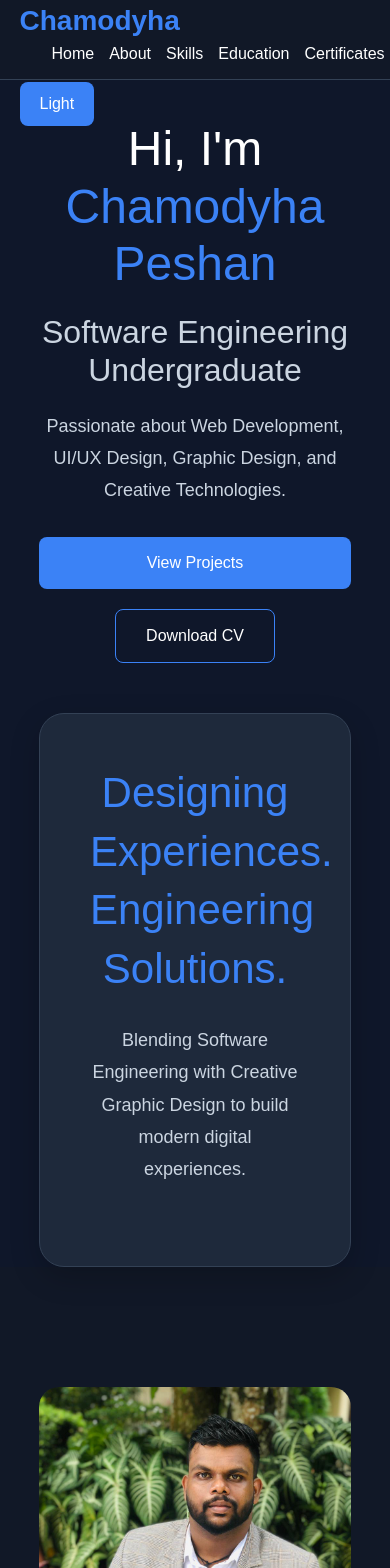
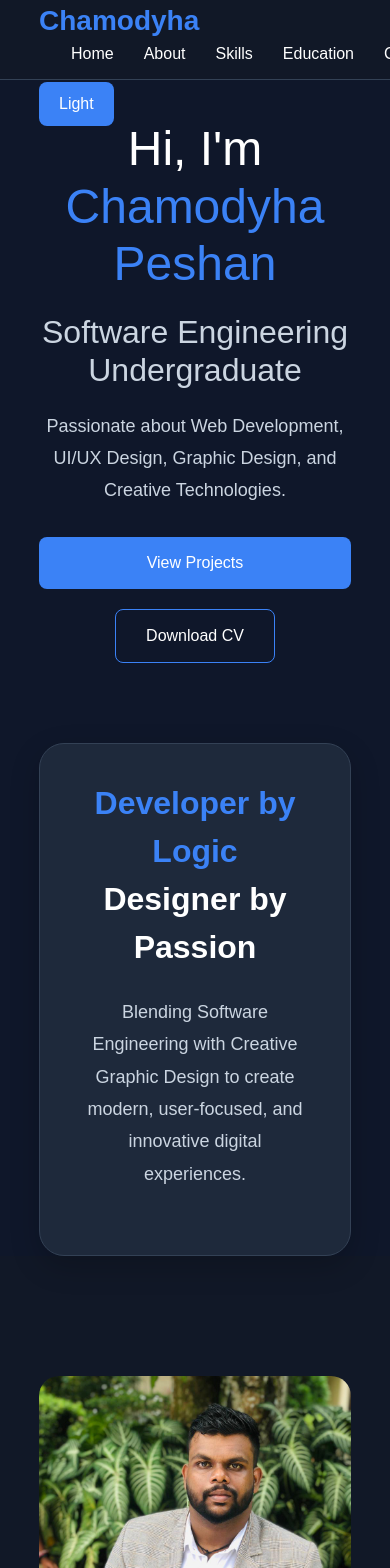
Before and after one commit to chamodyha123/chamodyha-portfolio, a React (Vite) app: page / in a window 390 px wide. Shown: the top 1568 px of the page. Built offline with nearby package versions, Linux system fonts and the light colour scheme.

Commit message:
updated hero tag line

```diff
--- a/src/components/Hero.jsx
+++ b/src/components/Hero.jsx
@@ -1,11 +1,13 @@
 function Hero() {
 
   const scrollToProjects = () => {
+
     const section = document.getElementById("projects")
 
     section.scrollIntoView({
       behavior: "smooth"
     })
+
   }
 
   return (
@@ -59,15 +61,24 @@ function Hero() {
         <div className="tagline-box">
 
           <h3>
-            Designing Experiences.
+
+            <span className="blue-text">
+              Developer by Logic
+            </span>
+
             <br />
-            Engineering Solutions.
+
+            <span className="white-text">
+              Designer by Passion
+            </span>
+
           </h3>
 
           <p>
             Blending Software Engineering
             with Creative Graphic Design
-            to build modern digital experiences.
+            to create modern, user-focused,
+            and innovative digital experiences.
           </p>
 
         </div>
--- a/src/index.css
+++ b/src/index.css
@@ -85,7 +85,6 @@ body {
   text-decoration: none;
   color: var(--text-primary);
   font-weight: 500;
-  position: relative;
 }
 
 .nav-links a:hover {
@@ -194,9 +193,17 @@ body {
 
 .tagline-box h3 {
   font-size: 42px;
-  line-height: 1.4;
+  line-height: 1.5;
   margin-bottom: 25px;
+  font-weight: bold;
+}
+
+.blue-text {
   color: var(--accent);
+}
+
+.white-text {
+  color: var(--text-primary);
 }
 
 .tagline-box p {
@@ -210,7 +217,6 @@ body {
 .about {
   padding: 120px 10%;
   background-color: var(--bg-secondary);
-  color: var(--text-primary);
 }
 
 .about-container {
@@ -247,7 +253,6 @@ body {
 .skills {
   padding: 120px 10%;
   background-color: var(--bg-primary);
-  color: var(--text-primary);
 }
 
 .skills h2 {
@@ -269,9 +274,8 @@ body {
   text-align: center;
   border-radius: 15px;
   font-size: 20px;
+  border: 1px solid var(--border-color);
   cursor: pointer;
-  color: var(--text-primary);
-  border: 1px solid var(--border-color);
 }
 
 .skill-card:hover {
@@ -285,7 +289,6 @@ body {
 .projects {
   padding: 120px 10%;
   background-color: var(--bg-secondary);
-  color: var(--text-primary);
 }
 
 .projects h2 {
@@ -305,7 +308,6 @@ body {
   background-color: var(--card-bg);
   border-radius: 20px;
   overflow: hidden;
-  cursor: pointer;
   border: 1px solid var(--border-color);
 }
 
@@ -321,7 +323,6 @@ body {
   width: 100%;
   height: 220px;
   object-fit: cover;
-  transition: 0.4s;
 }
 
 .project-content {
@@ -338,15 +339,6 @@ body {
   margin-bottom: 20px;
 }
 
-.project-content button {
-  padding: 12px 20px;
-  border: none;
-  background-color: var(--accent);
-  color: white;
-  border-radius: 8px;
-  cursor: pointer;
-}
-
 .tech-stack {
   display: flex;
   flex-wrap: wrap;
@@ -356,7 +348,6 @@ body {
 
 .tech-stack span {
   background-color: var(--bg-primary);
-  color: var(--text-primary);
   padding: 8px 14px;
   border-radius: 30px;
   font-size: 14px;
@@ -367,7 +358,6 @@ body {
 .education {
   padding: 120px 10%;
   background-color: var(--bg-secondary);
-  color: var(--text-primary);
 }
 
 .education h2 {
@@ -390,22 +380,13 @@ body {
   border: 1px solid var(--border-color);
 }
 
-.education-card h3 {
-  margin-bottom: 10px;
-}
-
 .education-card h4 {
-  margin-bottom: 20px;
   color: var(--accent);
-}
-
-.education-card p {
-  color: var(--text-secondary);
-  line-height: 1.8;
+  margin: 15px 0;
 }
 
 .result-btn {
-  margin-top: 25px;
+  margin-top: 20px;
   padding: 12px 20px;
   border: none;
   background-color: var(--accent);
@@ -415,14 +396,10 @@ body {
 }
 
 .results-box {
-  margin-top: 25px;
+  margin-top: 20px;
+  padding: 20px;
   background-color: var(--bg-primary);
-  padding: 20px;
   border-radius: 15px;
-}
-
-.results-box p {
-  margin-bottom: 10px;
 }
 
 /* CERTIFICATIONS */
@@ -430,7 +407,6 @@ body {
 .certifications {
   padding: 120px 10%;
   background-color: var(--bg-primary);
-  color: var(--text-primary);
 }
 
 .certifications h2 {
@@ -471,14 +447,10 @@ body {
 
 .certificate-content h3 {
   margin-bottom: 15px;
-  color: var(--text-primary);
-  font-size: 20px;
-  line-height: 1.5;
 }
 
 .certificate-content p {
   color: var(--text-secondary);
-  line-height: 1.6;
 }
 
 /* CONTACT */
@@ -486,7 +458,6 @@ body {
 .contact {
   padding: 120px 10%;
   background-color: var(--bg-primary);
-  color: var(--text-primary);
 }
 
 .contact h2 {
@@ -500,46 +471,60 @@ body {
   display: grid;
   grid-template-columns: 1fr 1fr;
   gap: 60px;
-  align-items: center;
-}
-
-.contact-left h3 {
-  font-size: 32px;
-  margin-bottom: 20px;
-}
-
-.contact-left p {
-  color: var(--text-secondary);
-  line-height: 1.8;
-  margin-bottom: 30px;
 }
 
 .contact-details {
   display: flex;
   flex-direction: column;
   gap: 20px;
-  margin-bottom: 40px;
 }
 
 .contact-item {
   display: flex;
   align-items: center;
   gap: 15px;
-  color: var(--text-secondary);
-  font-size: 18px;
 }
 
-.contact-item svg {
-  color: var(--accent);
-  font-size: 24px;
-}
-
-.social-icons {
+.contact-form {
   display: flex;
+  flex-direction: column;
   gap: 20px;
 }
 
-.social-icons a,
+.contact-form input,
+.contact-form textarea {
+  padding: 18px;
+  border-radius: 10px;
+  border: 1px solid var(--border-color);
+  background-color: var(--card-bg);
+  color: var(--text-primary);
+}
+
+.contact-form button {
+  padding: 16px;
+  border: none;
+  background-color: var(--accent);
+  color: white;
+  border-radius: 10px;
+  cursor: pointer;
+}
+
+/* FOOTER */
+
+.footer {
+  padding: 60px 10%;
+  background-color: var(--bg-secondary);
+  text-align: center;
+  border-top: 1px solid var(--border-color);
+}
+
+.footer-icons {
+  display: flex;
+  justify-content: center;
+  gap: 20px;
+  margin: 30px 0;
+}
+
 .footer-icons a {
   width: 50px;
   height: 50px;
@@ -552,86 +537,19 @@ body {
   font-size: 22px;
 }
 
-.social-icons a:hover,
 .footer-icons a:hover {
   background-color: var(--accent);
   color: white;
-  transform: translateY(-5px);
-}
-
-.contact-form {
-  display: flex;
-  flex-direction: column;
-  gap: 20px;
-}
-
-.contact-form input,
-.contact-form textarea {
-  padding: 18px;
-  border: 1px solid var(--border-color);
-  border-radius: 10px;
-  background-color: var(--card-bg);
-  color: var(--text-primary);
-  font-size: 16px;
-}
-
-.contact-form button {
-  padding: 16px;
-  border: none;
-  background-color: var(--accent);
-  color: white;
-  border-radius: 10px;
-  cursor: pointer;
-  font-size: 16px;
-}
-
-/* FOOTER */
-
-.footer {
-  padding: 60px 10%;
-  background-color: var(--bg-secondary);
-  text-align: center;
-  border-top: 1px solid var(--border-color);
-}
-
-.footer-content h2 {
-  color: var(--accent);
-  margin-bottom: 15px;
-}
-
-.footer-content p {
-  color: var(--text-secondary);
-}
-
-.footer-icons {
-  display: flex;
-  justify-content: center;
-  gap: 20px;
-  margin: 30px 0;
-}
-
-.copyright {
-  margin-top: 20px;
-  font-size: 14px;
 }
 
 /* MOBILE */
 
 @media (max-width: 900px) {
 
-  .navbar {
-    padding: 0 5%;
-  }
-
-  .nav-links {
-    gap: 15px;
-  }
-
   .hero {
     flex-direction: column;
     text-align: center;
     padding-top: 120px;
-    gap: 50px;
   }
 
   .hero h1 {
@@ -642,12 +560,13 @@ body {
     flex-direction: column;
   }
 
-  .hero-right {
-    width: 100%;
+  .tagline-box {
+    max-width: 100%;
+    padding: 35px;
   }
 
-  .tagline-box {
-    max-width: 100%;
+  .tagline-box h3 {
+    font-size: 32px;
   }
 
   .about-container,
@@ -664,7 +583,4 @@ body {
     grid-template-columns: 1fr;
   }
 
-  .certificate-img {
-    height: 220px;
-  }
 }
```
